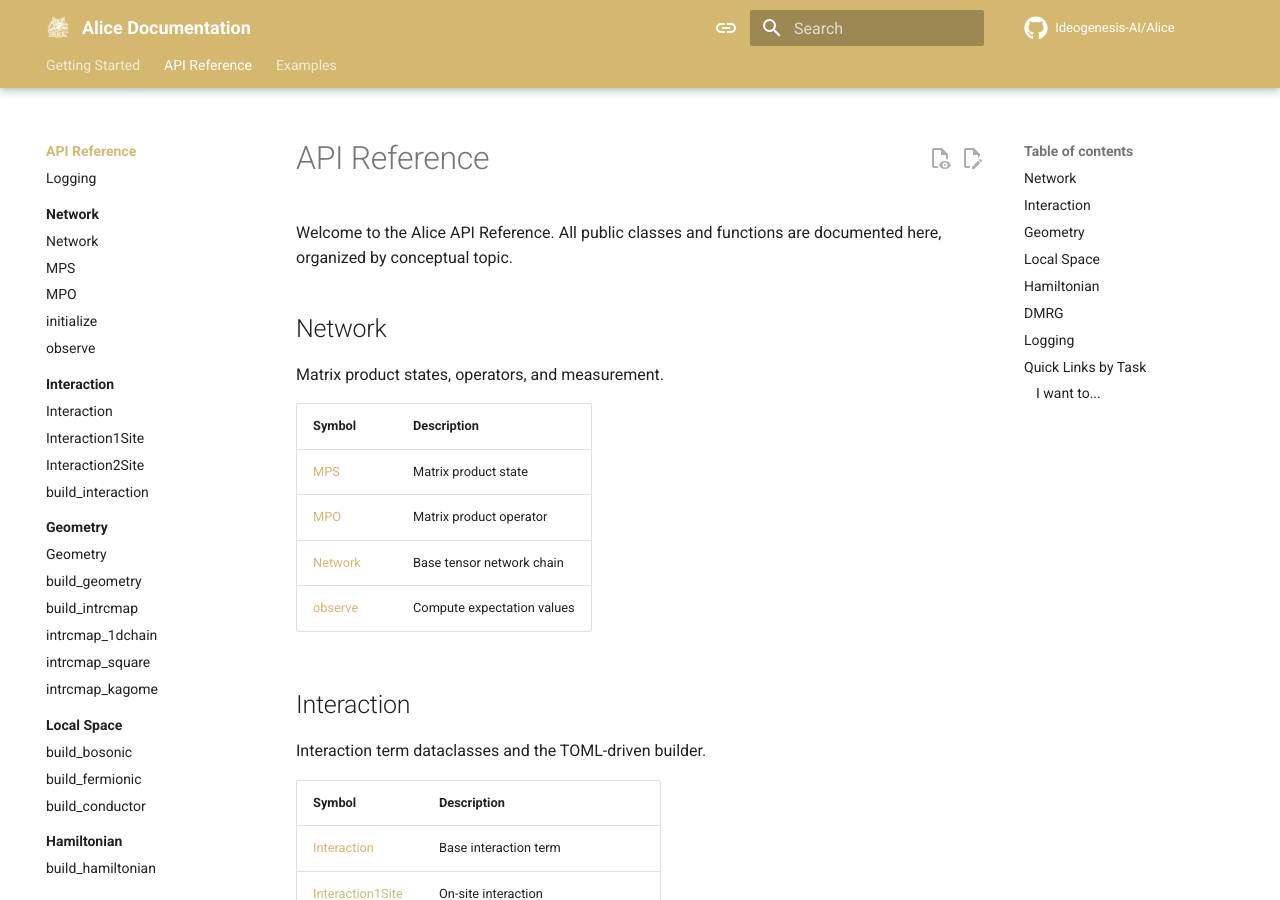
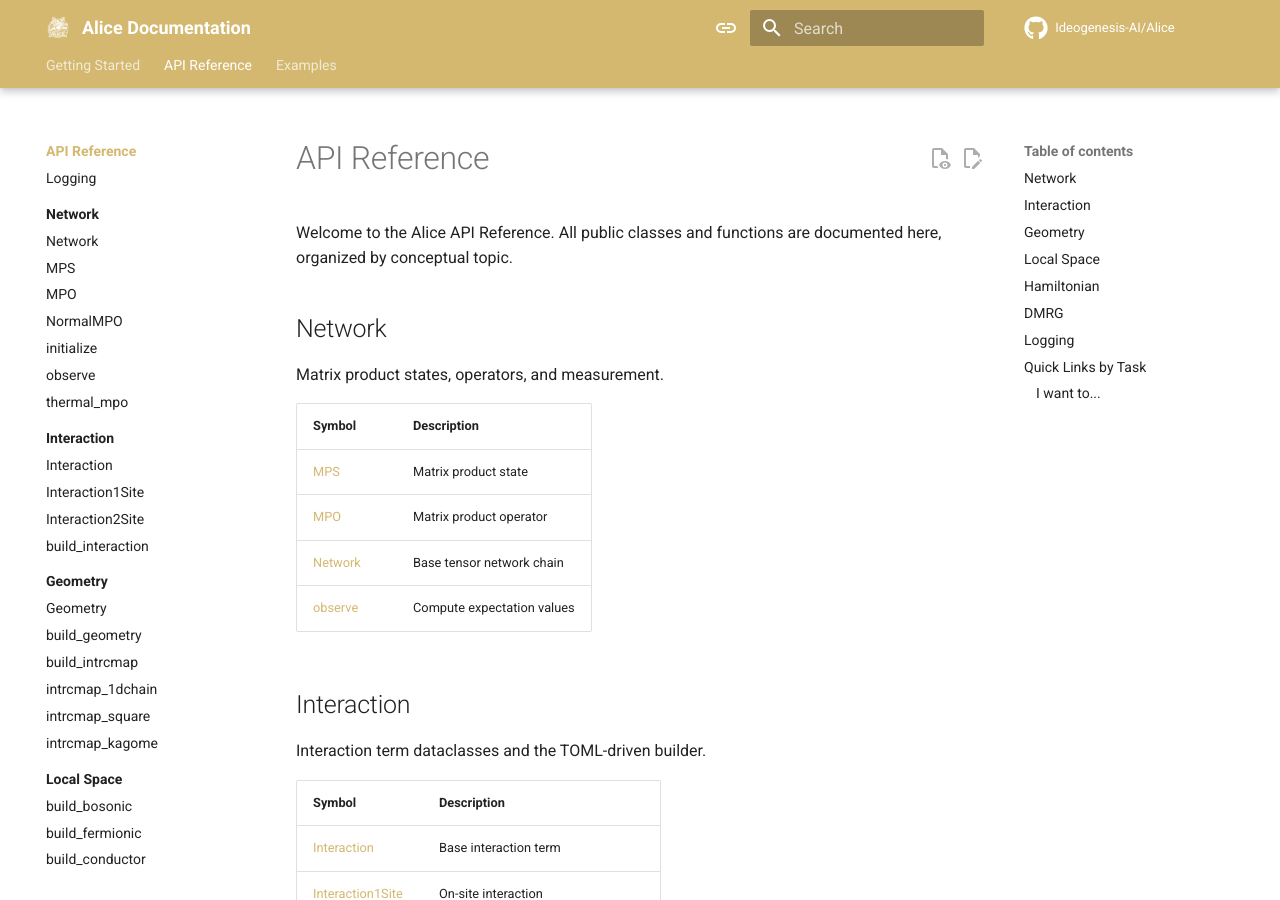
Before and after one commit to Ideogenesis-AI/Alice, an MkDocs documentation site: the page built from docs/api/index.md, in a window 1280 px wide and 900 px high. Built offline with MkDocs 1.6.1 and Material for MkDocs 9.7.7, drawn with Linux system fonts in a browser that asks for light colours; comment, search, counter and statistics services are not loaded.

Commit message:
Add NormalMPO and thermal_mpo documentation to mkdocs.yml
This commit updates the mkdocs.yml file to include links to the newly created documentation for the NormalMPO and thermal_mpo functionalities. These additions enhance the navigation structure of the documentation, making it easier for users to access information about these important components in the network module.

```diff
--- a/mkdocs.yml
+++ b/mkdocs.yml
@@ -69,8 +69,10 @@ nav:
       - Network: api/network/network.md
       - MPS: api/network/mps.md
       - MPO: api/network/mpo.md
+      - NormalMPO: api/network/normal-mpo.md
       - initialize: api/network/init-mps.md
       - observe: api/network/observe.md
+      - thermal_mpo: api/network/thermal-mpo.md
     - Interaction:
       - Overview: api/interaction/index.md
       - Interaction: api/interaction/interaction.md
```
